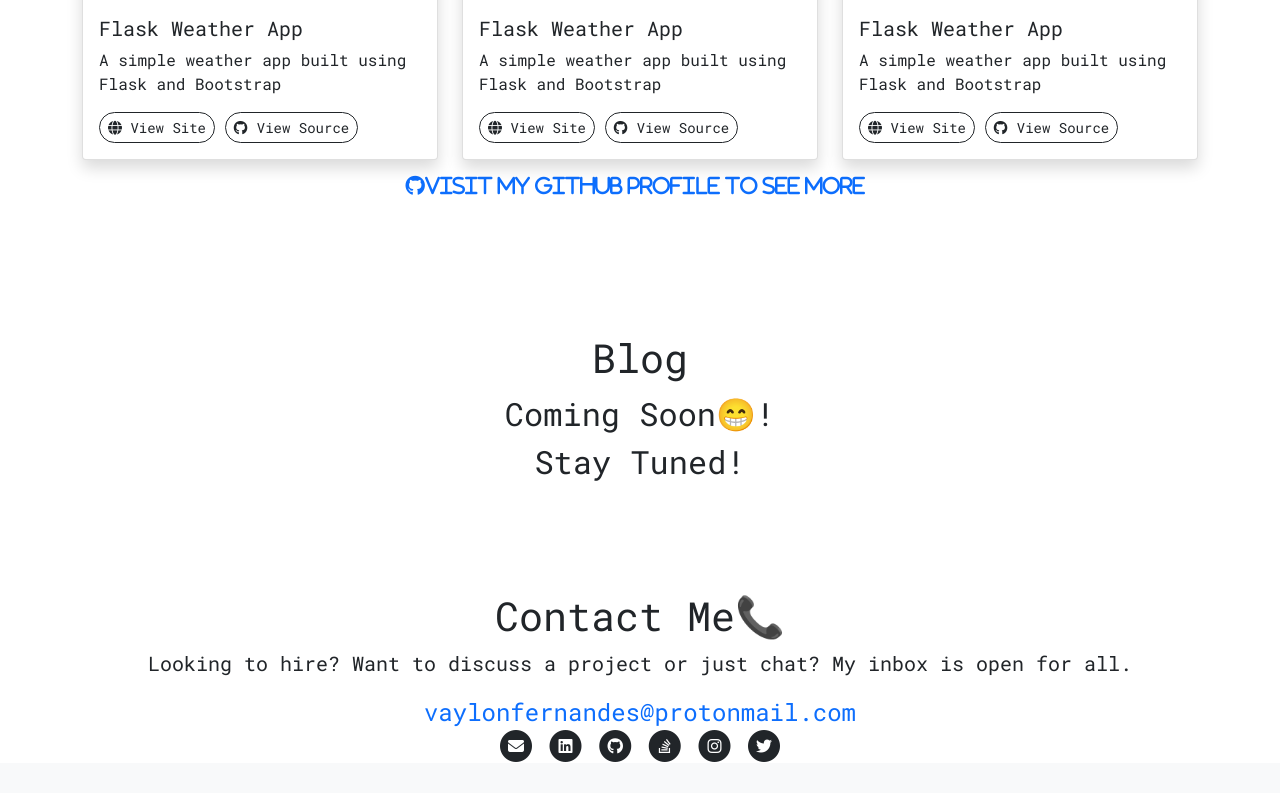
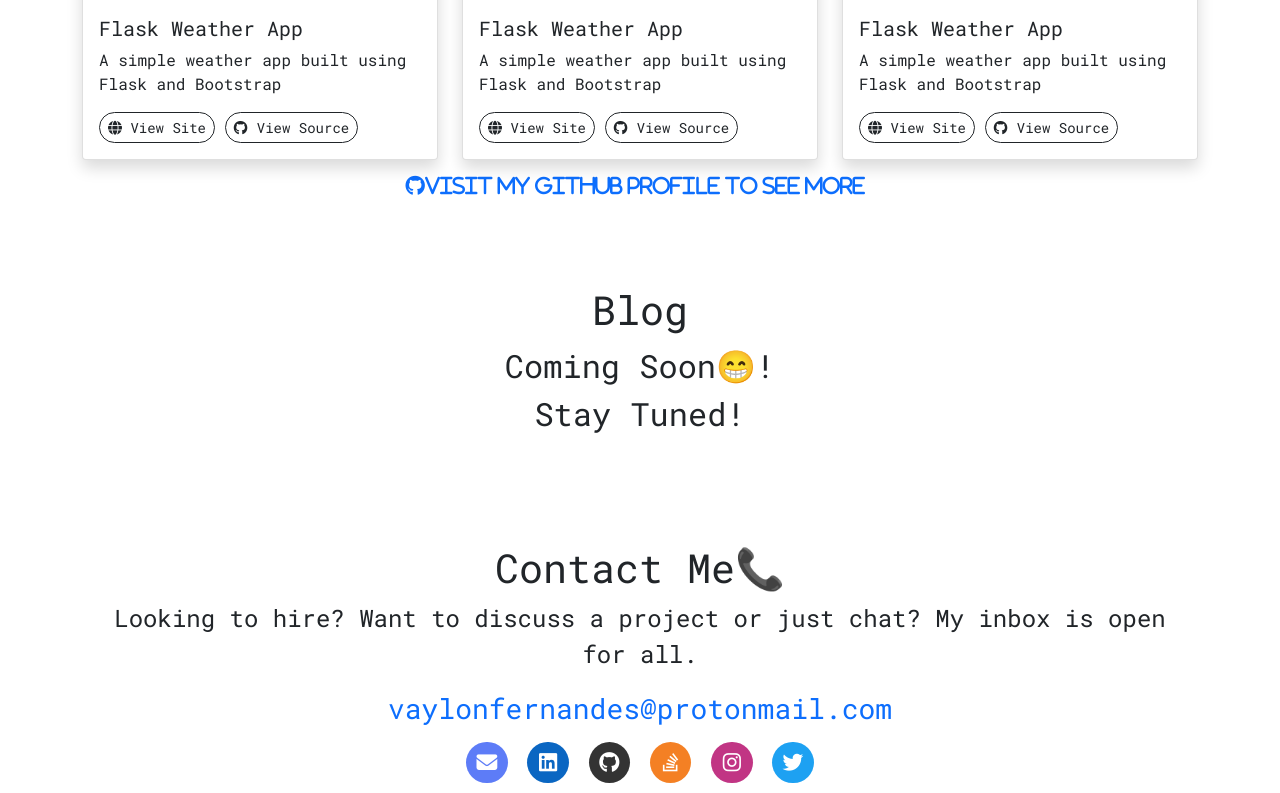
Before and after one commit to vaylon-fernandes/portfolio, a Flask app: page / in a window 1280 px wide. Shown: the part 2441-3234 px from the top of the page. Before the commit the page ends 3203 px from the top, so only its background shows below. Run offline with Flask 2, Linux system fonts and the light colour scheme; some libraries are stand-ins or nearby versions; some web fonts are replaced.

Commit message:
Push to heroku

```diff
--- a/website/static/css/styles.css
+++ b/website/static/css/styles.css
@@ -58,14 +98,63 @@ html {
   height: 16em;
 }
 
+.socials {
+  margin-top: 0.7em;
+}
+
 .socials a {
   text-decoration: none;
-  /* font-size: 1.5rem; */
 }
 
-/* .socials .fa-envelope {
+.mail i {
+  background-color: #5d7cf7;
+}
+
+.linkedin i {
+  background-color: #0a66c2;
+}
+
+.github i {
   background-color: #333;
-} */
+}
+
+.stack-overflow i {
+  background-color: #f48024;
+}
+.instagram i {
+  background-color: #c13584;
+}
+.twitter i {
+  background-color: #1da1f2;
+}
+
+.icon-button i {
+  color: #fff;
+  border-radius: 2.6rem;
+  cursor: pointer;
+  /* display: inline-block; */
+  font-size: 1.3rem;
+  height: 2.6rem;
+  line-height: 2.6rem;
+  position: relative;
+  text-align: center;
+  -webkit-user-select: none;
+  -ms-user-select: none;
+  user-select: none;
+  width: 2.6rem;
+  margin: 0 5px 10px;
+  transition: 0.2s ease-in;
+}
+
+.facebook i:hover,
+.github i:hover,
+.instagram i:hover,
+.linkedin i:hover,
+.mail i:hover,
+.stack-overflow i:hover,
+.twitter i:hover {
+  background-color: #000;
+}
 
 /* Media queries  */
 @media (min-width: 768px) and (max-width: 991.98px) {
--- a/website/templates/base.html
+++ b/website/templates/base.html
@@ -44,6 +44,8 @@
       crossorigin="anonymous"
     ></script>
 
+    <!-- twemoji -->
+
     <title>Vaylon Fernandes Portflio</title>
   </head>
   <body>
--- a/website/templates/index.html
+++ b/website/templates/index.html
@@ -45,7 +45,14 @@
     id="home"
   >
     <p class="display-3 monospace font-monospace">
-      Hi There!👋 <br />
+      Hi There!
+      <span class="wave"
+        ><img
+          src="https://twemoji.maxcdn.com/v/latest/72x72/1f44b.png"
+          alt="Animated waving hand"
+        />
+      </span>
+      <br />
       I'm Vaylon
     </p>
     <a class="btn btn-outline-dark me-5" href="#about"> About Me </a>
@@ -141,7 +148,7 @@
       filename="images/vscode-Icon.svg")}} alt="vscode Logo">
     </div>
   </section>
-  <section id="work" class="mb-5">
+  <section id="work">
     <div class="container-fluid text-center">
       <h1>My Work</h1>
       <p id="work-text">Here's some of my work</p>
@@ -244,65 +251,74 @@
   <section id="contact">
     <div class="container-fluid text-center">
       <h1>Contact Me📞</h1>
-      <p class="fs-5">
+      <p class="fs-4">
         Looking to hire? Want to discuss a project or just chat? My inbox is
         open for all.
       </p>
       <a
         href="mailto:vaylonfernandes@protonmail.com"
-        class="text-decoration-none fs-4"
+        class="text-decoration-none fs-3"
         >vaylonfernandes@protonmail.com</a
       >
       <div class="socials">
         <!-- mail  -->
-        <span class="fa-stack fa-1x">
-          <i class="fas fa-circle fa-stack-2x"> </i>
-          <a
-            href="mailto:vaylonfernandes@protonmail.com"
-            class="fas fa-envelope fa-stack-1x fa-inverse"
-          ></a>
-        </span>
+        <a
+          href="mailto:vaylonfernandes@protonmail.com"
+          target="_blank"
+          rel="noopener"
+          class="mail icon-button"
+        >
+          <i class="fas fa-envelope"> </i>
+        </a>
 
         <!-- linkedin  -->
-        <span class="fa-stack fa-1x">
-          <i class="fas fa-circle fa-stack-2x"> </i>
-
-        <a href="https://www.linkedin.com/in/vaylon-fernandes/" class="fab fa-linkedin fa-stack-1x fa-inverse"></a>
-        </span>
+        <a
+          href="https://www.linkedin.com/in/vaylon-fernandes/"
+          target="_blank"
+          rel="noopener"
+          class="linkedin icon-button"
+        >
+          <i class="fab fa-linkedin"> </i>
+        </a>
 
         <!-- Github -->
-        <span class="fa-stack fa-1x">
-          <i class="fas fa-circle fa-stack-2x"> </i>
-          <a
+        <a
           href="https://github.com/vaylon-fernandes/"
-          class="fab fa-github fa-stack-1x fa-inverse"
-        ></a>
-        </span>
+          target="_blank"
+          rel="noopener"
+          class="github icon-button"
+        >
+          <i class="fab fa-github"></i>
+        </a>
 
-        <!-- stackoverflow  -->
-        <span class="fa-stack fa-1x">
-          <i class="fas fa-circle fa-stack-2x"> </i>
+        <!-- stack-overflow  -->
         <a
           href="https://stackoverflow.com/users/15018032/vaylon-fernandes"
-          class="fab fa-stack-overflow fa-stack-1x fa-inverse"
-        ></a>
-      </span>
+          target="_blank"
+          rel="noopener"
+          class="stack-overflow icon-button"
+        >
+          <i class="fab fa-stack-overflow"></i>
+        </a>
         <!-- instagram  -->
-        <span class="fa-stack fa-1x">
-          <i class="fas fa-circle fa-stack-2x"> </i>
         <a
           href="https://www.instagram.com/vf_09_/"
-          class="fab fa-instagram fa-stack-1x fa-inverse"
-        ></a>
-        </span>
+          target="_blank"
+          rel="noopener"
+          class="instagram icon-button"
+        >
+          <i class="fab fa-instagram"></i>
+        </a>
 
         <!-- twitter  -->
-        <span class="fa-stack fa-1x">
-          <i class="fas fa-circle fa-stack-2x"> </i>
-
-        <a href="https://twitter.com/Vaylon3" class="fab fa-twitter fa-stack-1x fa-inverse"></a>
-        </span>
-      </div>
+        <a
+          href="https://twitter.com/Vaylon3"
+          target="_blank"
+          rel="noopener"
+          class="twitter icon-button"
+        >
+          <i class="fab fa-twitter"></i>
+        </a>
       </div>
     </div>
   </section>
```
Also changed, not shown: other parts of website/static/css/styles.css (+40 -0 lines).
